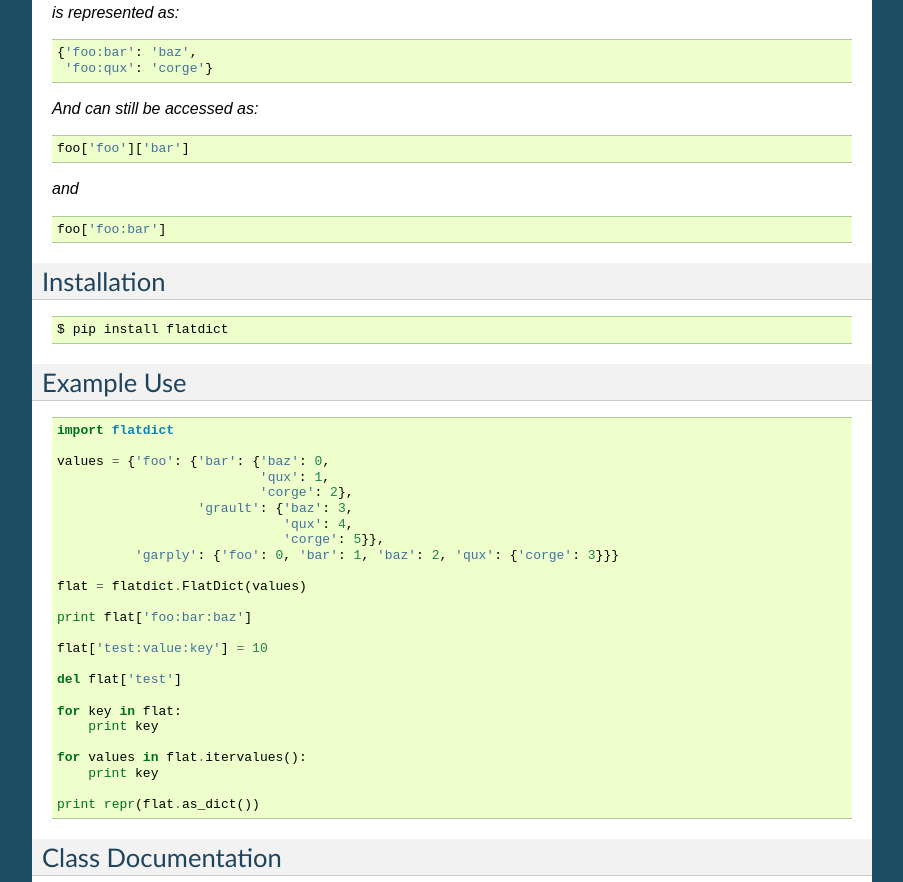
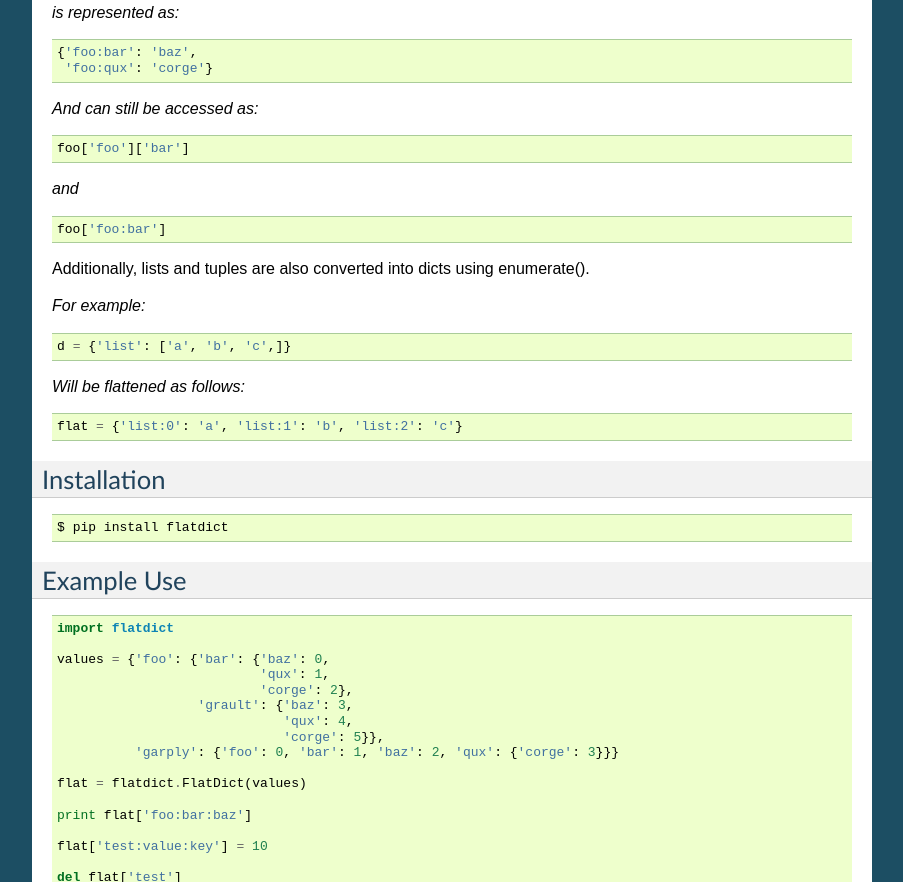
Before and after one commit to gmr/flatdict, a Sphinx documentation site: the page built from docs/index.rst, in a window 1280 px wide and 900 px high, scrolled down 308 px, cut to the strip 0-882 px from the top of the window. Shown: the whole strip, without its empty margins (198-1101 px from the left). Built offline with Sphinx 7.4.7, drawn with Linux system fonts in a browser that asks for light colours.

Commit message:
More doc updates

```diff
--- a/docs/index.rst
+++ b/docs/index.rst
@@ -36,6 +36,19 @@
 
     foo['foo:bar']
 
+Additionally, lists and tuples are also converted into dicts using enumerate().
+
+*For example:*
+
+.. code-block:: python
+
+    d = {'list': ['a', 'b', 'c',]}
+
+*Will be flattened as follows:*
+
+.. code-block:: python
+
+    flat = {'list:0': 'a', 'list:1': 'b', 'list:2': 'c'}
 
 .. _installation:
 
```
Also changed, not shown: README.rst (+14 -0 lines).
